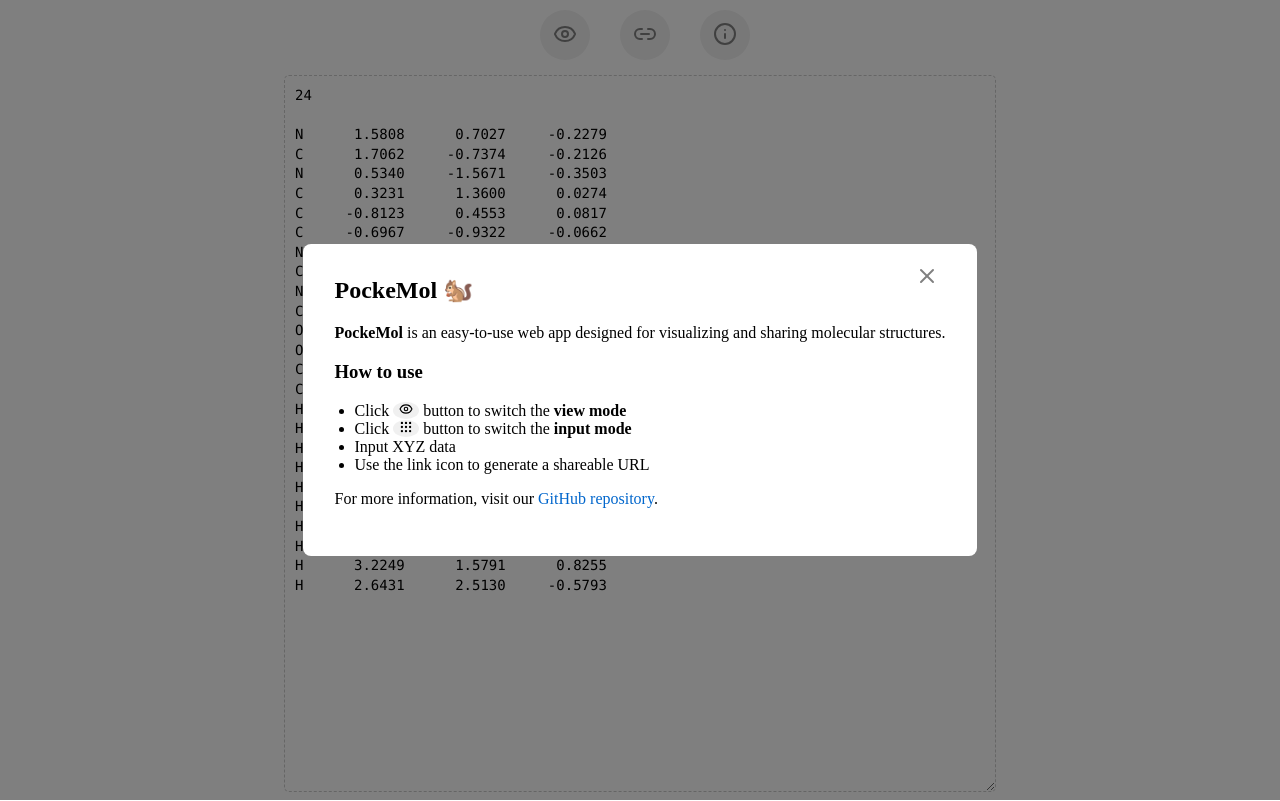
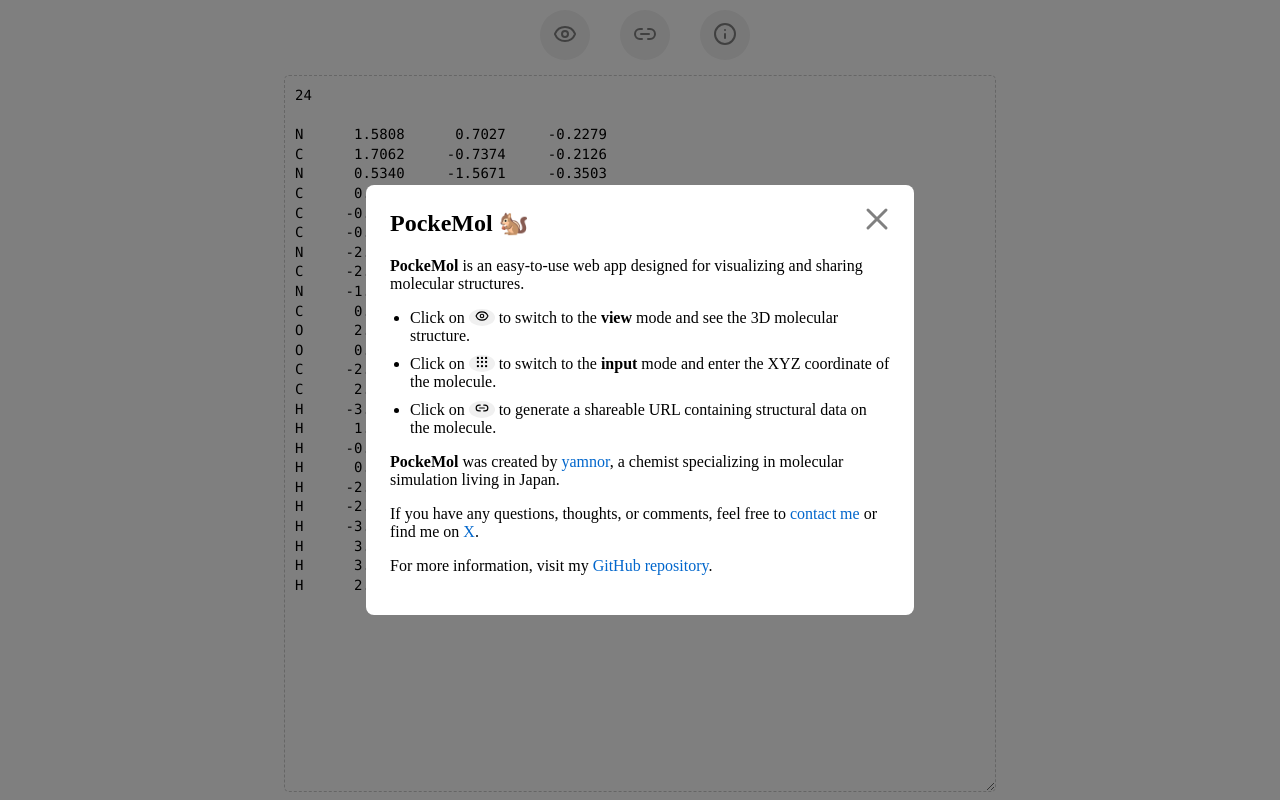
Before and after one commit to yamnor/pockemol, a React (Create React App) app: page / in a window 1280 px wide. Both pictures are taken after a click on the button 725 px from the left and 35 px from the top of the page. Built offline with nearby package versions, Linux system fonts and the light colour scheme.

Commit message:
modify modal

```diff
--- a/src/App.js
+++ b/src/App.js
@@ -40,7 +40,7 @@
     <div className="modal-overlay">
       <div className="modal-content">
         <button className="modal-close" onClick={onClose}>
-          <X size={24} />
+          <X size={36} />
         </button>
         {children}
       </div>
@@ -100,14 +100,16 @@
       <Modal isOpen={isInfoModalOpen} onClose={() => setIsInfoModalOpen(false)}>
         <h2>PockeMol 🐿️</h2>
         <p><strong>PockeMol</strong> is an easy-to-use web app designed for visualizing and sharing molecular structures.</p>
-        <h3>How to use</h3>
         <ul>
-          <li>Click <i><Eye size={14} /></i> button to switch the <strong>view mode</strong></li>
-          <li>Click <i><Grip size={14} /></i> button to switch the <strong>input mode</strong></li>
-          <li>Input XYZ data</li>
-          <li>Use the link icon to generate a shareable URL</li>
+          <li>Click on <i><Eye size={14} /></i> to switch to the <strong>view</strong> mode and see the 3D molecular structure.</li>
+          <li>Click on <i><Grip size={14} /></i> to switch to the <strong>input</strong> mode and enter the XYZ coordinate of the molecule.</li>
+          <li>Click on <i><Link2 size={14} /></i> to generate a shareable URL containing structural data on the molecule.</li>
         </ul>
-        <p>For more information, visit our <a href="https://github.com/yamnor/pockemol" target="_blank" rel="noopener noreferrer">GitHub repository</a>.</p>
+        <p><strong>PockeMol</strong> was created by <a href="https://yamnor.me" target="_blank" rel="noopener noreferrer">yamnor</a>,
+        a chemist specializing in molecular simulation living in Japan.</p>
+        <p>If you have any questions, thoughts, or comments, feel free to <a href="https://letterbird.co/yamnor" target="_blank" rel="noopener noreferrer">contact me</a> or
+        find me on <a href="https://x.com/yamnor" target="_blank" rel="noopener noreferrer">X</a>.</p>
+        <p>For more information, visit my <a href="https://github.com/yamnor/pockemol" target="_blank" rel="noopener noreferrer">GitHub repository</a>.</p>
       </Modal>
     </main>
   );
--- a/src/index.css
+++ b/src/index.css
@@ -70,22 +70,24 @@
   font-size: 1rem;
   text-align: left;
   background-color: white;
-  padding: 2rem;
+  padding: 1.5rem;
   border-radius: 8px;
-  max-width: 80%;
-  max-height: 80%;
+  width: 500px;
+  max-width: 85%;
+  max-height: 85%;
   overflow-y: auto;
   position: relative;
 }
 
 .modal-close {
   position: absolute;
-  top: 10px;
+  top: 15px;
   right: 10px;
   background: none;
   border: none;
   cursor: pointer;
-  font-size: 1.5rem;
+  width: 36px;
+  height: 36px;
 }
 
 h2 {
@@ -94,6 +96,10 @@
 
 ul {
   padding-left: 20px;
+}
+
+li {
+  margin-bottom: 10px;
 }
 
 a {
```
Also changed, not shown: 1 other file (tests, documents, lock files or other folders).
